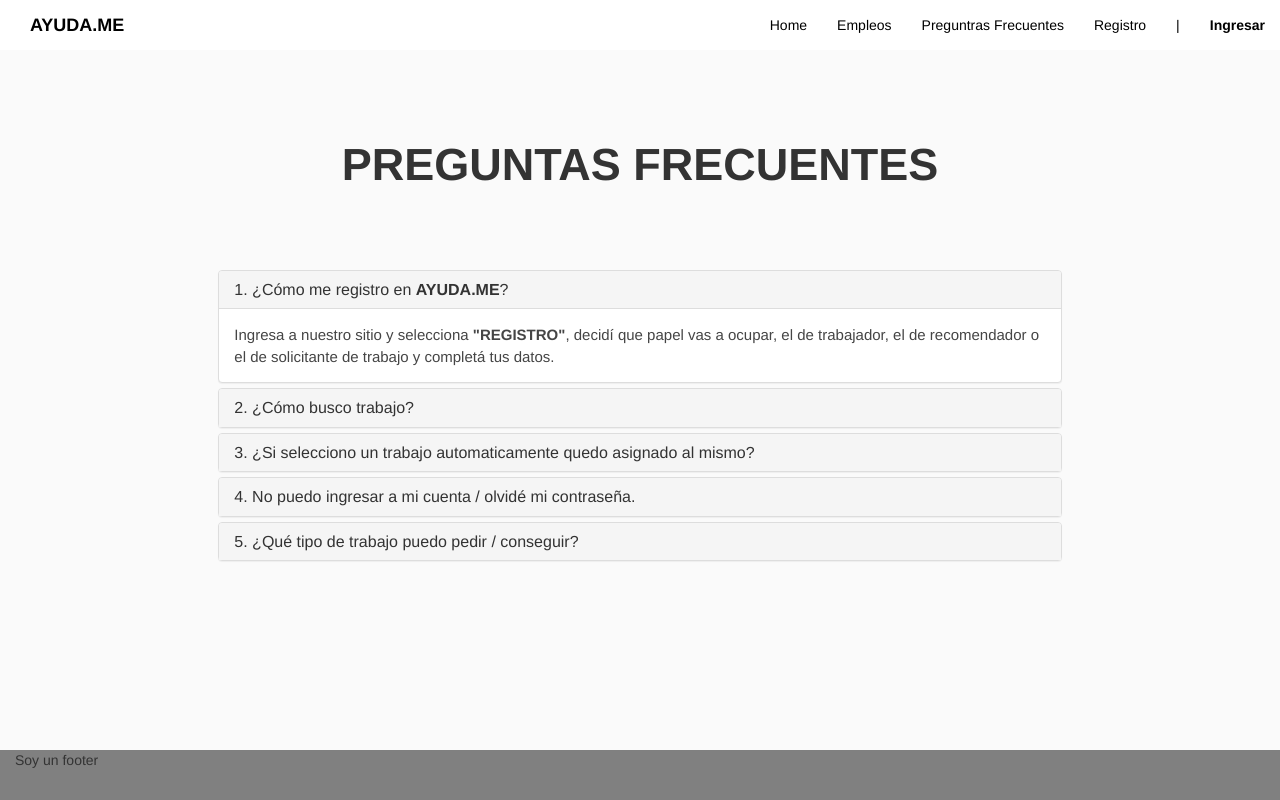
After one commit to ivuotto/ayuda.me, a PHP site: page /faqs_sprint2.html in a window 1280 px wide. The commit adds this page. Run offline with PHP 8.4, Linux system fonts and the light colour scheme.

Commit message:
FAQ - Sprint2
Modifique uno items del css para dejarlo sin imagen de fondo, sin
transparente y centrando el texto.

Además en el html, lo que hice fue agregar el .js y unos jQuery de
bootstrap, los que son online, esto es para que funciones el collapse...

```diff
--- a/css/styles.css
+++ b/css/styles.css
@@ -1,37 +1,311 @@
-.navbar {
-  position: fixed;
-  width: 100%;
-  min-height: 50px;
-  border: 1px solid transparent;
-  margin-bottom: 0px;
+<<<<<<< HEAD
+/* Extra small devices (phones, less than 768px) */
+/* No media query since this is the default in Bootstrap */
+
+body{
+  font-family: 'Montserrat', sans-serif;
 }
 
-.img-responsive{
-  position: absolute;
-  width: 100%;
-  clip: rect(0px 10000px 550px 0px);
-  margin-top: 0px;
+.bodyindex{
+  background-image: url(../img/work3.jpg);
+  background-repeat: no-repeat;
+  background-position: top center;
+  background-attachment: fixed;
 }
 
-h2{
-  position: absolute;
-  top: 200px;
-  width: 100%;
+.bodyreg{
+  background-image: url(../img/work1.jpg);
+  background-repeat: no-repeat;
+  background-position: top center;
+  background-attachment: fixed;
 }
 
-.header{
-  position: absolute;
-  top: 320px;
-  width: 100%;
+.bodylogin{
+  background-image: url(../img/work2.jpg);
+  background-repeat: no-repeat;
+  background-position: top center;
+  background-attachment: fixed;
+}
+
+.bodyfaqs{
+  background-color: #fafafa;
+  /*background-image: url(../img/work2.jpg);*/
+  background-repeat: no-repeat;
+  background-position: top center;
+  background-attachment: fixed;
+}
+
+.faqsp{
+  color: #FFF;
+  font-size: bolder;
+}
+
+.icon-bar{
+  background-color: #000;
+}
+
+.navbar-toggle{
+  background-color: lightgrey;
+  border: 1px solid #000;
+  border-radius: 5px;
+}
+
+.navbar-brand{
+  color: #000;
+}
+
+.nav.navbar-nav.navbar-right li a{
+  color: #000;
+}
+
+.last{
+  padding-bottom: 80px;
+}
+
+.leyenda{
+  padding: 70px 0px 25px 0px;
+  font-size: 30px;
+}
+
+.fondotransparente{
+  background-color: rgba(255, 255, 255, 0.49);
+}
+
+.titulo{
+  padding: 70px 0px 70px 0px;
+  text-align: center;
+  color: #333;
+}
+
+=======
+body{
+  font-family: 'Exo', sans-serif;
+  font-family: 'Questrial', sans-serif;
+  font-family: 'Montserrat', sans-serif;
+  /*background-image: url(../img/fondo.jpg);*/
+  background-image: url(../img/work2.jpg);
+  background-repeat: no-repeat;
+  background-position: top center;
+  background-attachment: fixed;
+}
+
+.bodyindex{
+  font-family: 'Exo', sans-serif;
+  font-family: 'Questrial', sans-serif;
+  font-family: 'Montserrat', sans-serif;
+  /*background-image: url(../img/fondo.jpg);*/
+  background-image: url(../img/work3.jpg);
+  background-repeat: no-repeat;
+  background-position: top center;
+  background-attachment: fixed;
+}
+
+.bodyreg{
+  font-family: 'Exo', sans-serif;
+  font-family: 'Questrial', sans-serif;
+  font-family: 'Montserrat', sans-serif;
+  background-image: url(../img/work1.jpg);
+  background-repeat: no-repeat;
+  background-position: top center;
+  background-attachment: fixed;
+}
+
+.leyenda{
+  padding: 70px 0px 25px 0px;
+  font-size: 30px;
+}
+
+.fondotransparente{
+  background-color: rgba(255, 255, 255, 0.49);
+}
+
+>>>>>>> origin/master
+.fondeado{
+  background-color: rgba(255, 255, 255, 0.49);
+  text-align: right;
+}
+<<<<<<< HEAD
+
+.h1reg{
+  color: #000;
+}
+
+h2, p.cont{
+  background-color: rgba(255, 255, 255, 0.49);
+}
+
+.foot{
+  padding-top: 10px;
 }
 
 .header-btn{
-  position: absolute;
-  top: 370px;
-  width: 100%;
+  text-align: center;
 }
 
-.row{
-  position: absolute;
-  margin-top: 610px;
+.logo{
+  height: 70px;
 }
+
+.navegador{
+  position: fixed;
+  z-index: 1;
+  background-color: #FFF;
+  height: 50px;
+  color: #000;
+}
+
+span.iconbar{
+  color: #000;
+}
+
+
+.contenidop{
+  position: relative;
+  left: 0px;
+  top: 50px;
+  background-color: #FFF;
+  height: auto;
+  padding-bottom: 80px;
+}
+
+
+.footer{
+  position: fixed;
+  bottom: 0px;
+  left: 0px;
+  background-color: grey;
+  height: 50px;
+}
+
+h1{
+  font-size: 45px;
+  color: #FFF;
+}
+
+.encabezado{
+  margin-top: 50px;
+}
+
+.cuerpo{
+  margin-top: 30px;
+}
+
+=======
+
+.h1reg{
+  color: #000;
+}
+
+h2, p.cont{
+  background-color: rgba(255, 255, 255, 0.49);
+}
+
+.foot{
+  padding-top: 10px;
+}
+
+.header-btn{
+  text-align: center;
+}
+
+.logo{
+  height: 70px;
+}
+
+.navegador{
+  position: fixed;
+  z-index: 1;
+  background-color: #FFF;
+  height: 50px;
+  color: #000;
+}
+
+span.iconbar{
+  color: #000;
+}
+
+
+.contenidop{
+  position: relative;
+  left: 0px;
+  top: 50px;
+  background-color: #FFF;
+  height: auto;
+  padding-bottom: 80px;
+}
+
+
+.footer{
+  position: fixed;
+  bottom: 0px;
+  left: 0px;
+  background-color: grey;
+  height: 50px;
+}
+
+h1{
+  font-size: 45px;
+  /*font-weight: bolder;*/
+  color: #FFF;
+}
+
+.encabezado{
+  margin-top: 50px;
+  /*background-color: #F5FDFF;
+  border: 1px solid #0EB29A;
+  border-radius: 10px;*/
+}
+
+.cuerpo{
+  margin-top: 30px;
+  /*background-color: #F5FDFF;
+  border: 1px solid #0EB29A;
+  border-radius: 10px;*/
+}
+
+.panel-body{
+  font-size: 15px;
+  color: #454545;
+}
+
+>>>>>>> origin/master
+label{
+  color: #000;
+  background-color: #FFF;
+  padding: 0px 5px;
+}
+
+.boxes_formulario{
+  font-size: 20px;
+  color: #8C999A;
+  padding: 8px 0px 15px 0px;
+}
+
+.inputs{
+  width: 80%;
+  font-size: 20px;
+  color: #98B4A6;
+  height: 50px;
+  border-radius: 5px;
+<<<<<<< HEAD
+}
+
+.boxes_formulario.final{
+  padding-bottom: 70px;
+}
+
+/* Small devices (tablets, 768px and up) */
+@media (min-width: 768px) {
+}
+
+/* Medium devices (desktops, 992px and up) */
+@media (min-width: 992px) {
+
+}
+
+/* Large devices (large desktops, 1200px and up) */
+@media (min-width: 1200px) {
+
+=======
+>>>>>>> origin/master
+}
--- /dev/null
+++ b/faqs_sprint2.html
@@ -0,0 +1,148 @@
+<!DOCTYPE html>
+<html>
+  <head>
+    <meta charset="utf-8">
+    <meta name="viewport" content="width=device-width, initial-scale=1">
+    <!-- BOOTSTRAP -->
+    <link rel="stylesheet" href="https://maxcdn.bootstrapcdn.com/bootstrap/3.3.7/css/bootstrap.min.css" integrity="sha384-BVYiiSIFeK1dGmJRAkycuHAHRg32OmUcww7on3RYdg4Va+PmSTsz/K68vbdEjh4u" crossorigin="anonymous">
+    <!-- FUENTE DE GOOGLE -->
+    <link href="https://fonts.googleapis.com/css?family=Questrial" rel="stylesheet">
+    <link href="https://fonts.googleapis.com/css?family=Exo" rel="stylesheet">
+    <link href="https://fonts.googleapis.com/css?family=Montserrat" rel="stylesheet">
+    <!-- HOJA DE ESTILOS PROPIA -->
+    <link rel="stylesheet" href="css/styles.css">
+    <title>AYUDA.ME - Preguntas Frecuentes</title>
+  </head>
+  <body class="bodyfaqs">
+    <div class="container-fluid">
+      <div class="row">
+        <div class="col-xs-12 col-sm-12 col-md-12 col-md-12 navegador">
+          <div class="navbar navbar-static-top">
+              <a href= "#" class="navbar-brand"><b>AYUDA.ME</b></a>
+
+              <button class="navbar-toggle" data-toggle="collapse" data-target=".navHeaderCollapse">
+                <span class="icon-bar"></span>
+                <span class="icon-bar"></span>
+                <span class="icon-bar"></span>
+              </button>
+
+              <div class="collapse navbar-collapse navHeaderCollapse">
+                <ul class="nav navbar-nav navbar-right">
+                  <li><a href="index.html">Home</a></li>
+                  <li><a href="empleos.html">Empleos</a></li>
+                  <li><a href="faqs.html">Preguntras Frecuentes</a></li>
+                  <li><a href="registro.html">Registro</a></li>
+                  <li><a> | </a></li>
+                  <li><a href="login.html"><b>Ingresar</b></a></li>
+                </ul>
+              </div>
+        </div>
+      </div>
+
+      <!-- COLLAPS FAQ -->
+      <div class="row">
+
+      <div class="col-xs-8 col-xs-offset-2 col-sm-8 col-sm-offset-2 col-md-8 col-md-offset-2 col-lg-8 col-lg-offset-2 encabezado faqsp">
+
+        <h1 class ="titulo"><strong>PREGUNTAS FRECUENTES</strong></h1>
+
+        <div class="panel-group" id="accordion" role="tablist" aria-multiselectable="true">
+
+          <div class="panel panel-default">
+
+            <div class="panel-heading" role="tab" id="headingOne">
+              <h4 class="panel-title">
+                <a class="collapsed" role="button" data-toggle="collapse" data-parent="#accordion" href="#collapseOne" aria-expanded="false" aria-controls="collapseOne">
+                  1. ¿Cómo me registro en <strong>AYUDA.ME</strong>?
+                </a>
+              </h4>
+            </div>
+            <div id="collapseOne" class="panel-collapse collapse in" role="tabpanel" aria-labelledby="headingOne">
+              <div class="panel-body">
+                Ingresa a nuestro sitio y selecciona <strong>"REGISTRO"</strong>, decidí que papel vas a ocupar, el de trabajador, el de recomendador o el de solicitante de trabajo y completá tus datos.
+              </div>
+            </div>
+
+          </div>
+
+          <div class="panel panel-default">
+            <div class="panel-heading" role="tab" id="headingTwo">
+              <h4 class="panel-title">
+                <a class="collapsed" role="button" data-toggle="collapse" data-parent="#accordion" href="#collapseTwo" aria-expanded="false" aria-controls="collapseTwo">
+                  2. ¿Cómo busco trabajo?
+                </a>
+              </h4>
+            </div>
+            <div id="collapseTwo" class="panel-collapse collapse" role="tabpanel" aria-labelledby="headingTwo">
+              <div class="panel-body">
+                Ingresa a <strong>"EMPLEOS"</strong> y postulate paar los que sientas que son posibles de realizar con tus conocimientos.
+              </div>
+            </div>
+          </div>
+
+          <div class="panel panel-default">
+            <div class="panel-heading" role="tab" id="headingThree">
+              <h4 class="panel-title">
+                <a class="collapsed" role="button" data-toggle="collapse" data-parent="#accordion" href="#collapseThree" aria-expanded="false" aria-controls="collapseThree">
+                  3. ¿Si selecciono un trabajo automaticamente quedo asignado al mismo?
+                </a>
+              </h4>
+            </div>
+            <div id="collapseThree" class="panel-collapse collapse" role="tabpanel" aria-labelledby="headingThree">
+              <div class="panel-body">
+                No, tenes que esperar la respuesta de la persona que ofrece el mismo.
+              </div>
+            </div>
+          </div>
+
+          <div class="panel panel-default">
+            <div class="panel-heading" role="tab" id="headingThree">
+              <h4 class="panel-title">
+                <a class="collapsed" role="button" data-toggle="collapse" data-parent="#accordion" href="#collapseFour" aria-expanded="false" aria-controls="collapseFour">
+                  4. No puedo ingresar a mi cuenta / olvidé mi contraseña.
+                </a>
+              </h4>
+            </div>
+            <div id="collapseFour" class="panel-collapse collapse" role="tabpanel" aria-labelledby="headingFour">
+              <div class="panel-body">
+                Seleccioná el link de <strong>"OLVIDE MI CONTRASEÑA"</strong> y seguí los pasos.
+              </div>
+            </div>
+          </div>
+
+          <div class="panel panel-default">
+            <div class="panel-heading" role="tab" id="headingFive">
+              <h4 class="panel-title">
+                <a class="collapsed" role="button" data-toggle="collapse" data-parent="#accordion" href="#collapseFive" aria-expanded="false" aria-controls="collapseFive">
+                  5. ¿Qué tipo de trabajo puedo pedir / conseguir?
+                </a>
+              </h4>
+            </div>
+            <div id="collapseFive" class="panel-collapse collapse" role="tabpanel" aria-labelledby="headingFive">
+              <div class="panel-body">
+                Cualquier tipo de trabajo.
+              </div>
+            </div>
+          </div>
+
+        </div>
+
+      </div>
+      </div>
+
+      <!-- FOOTER -->
+      <div class="container-fluid container-footer">
+        <div class="row">
+          <div class="col-xs-12 col-sm-12 col-md-12 col-md-12 footer">
+            <div> <p>Soy un footer</p> </div>
+          </div>
+        </div>
+      </div>
+    </div>
+
+    <!-- jQuery (necesario para que funcione Bootstrap's JavaScript plugins) -->
+    <script src="https://ajax.googleapis.com/ajax/libs/jquery/1.12.4/jquery.min.js"></script>
+    <!-- BOOTSTRAP JavaScript -->
+    <script src="https://maxcdn.bootstrapcdn.com/bootstrap/3.3.7/js/bootstrap.min.js" integrity="sha384-Tc5IQib027qvyjSMfHjOMaLkfuWVxZxUPnCJA7l2mCWNIpG9mGCD8wGNIcPD7Txa" crossorigin="anonymous"></script>
+  </body>
+</html>
```
